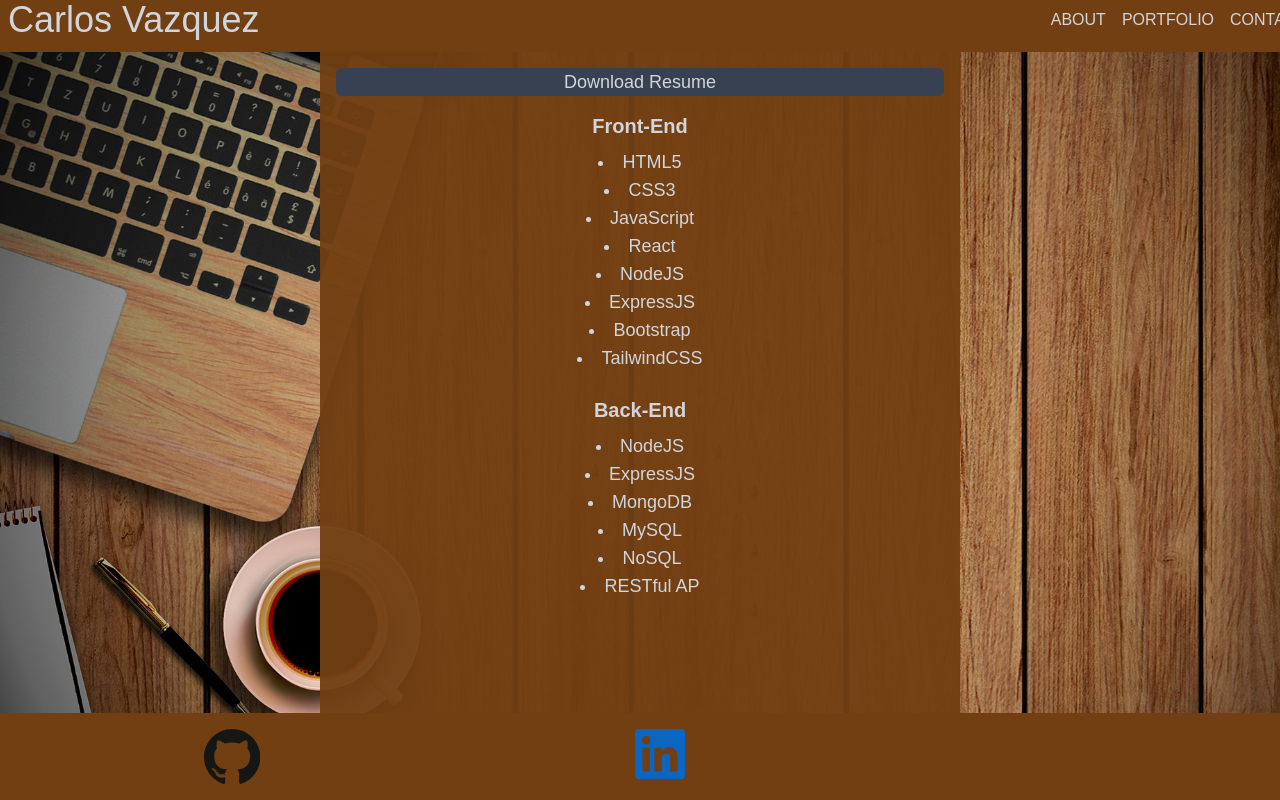
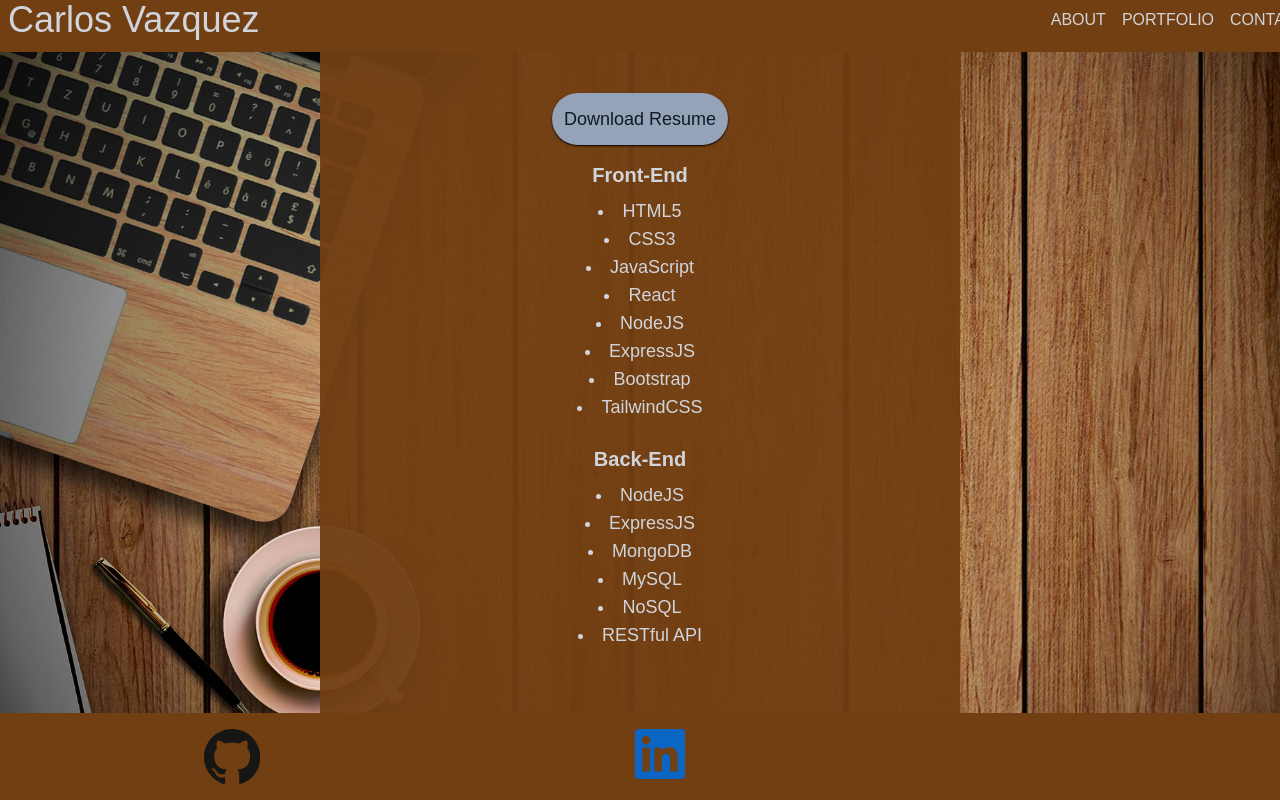
Before and after one commit to Clos86/portfolio-react, a React (Create React App) app: page /resume in a window 1280 px wide. Shown: the top 800 px of the page. Built offline with nearby package versions, Linux system fonts and the light colour scheme; some icons are missing; a web font is replaced by a local one.

Commit message:
edit css

```diff
--- a/package.json
+++ b/package.json
@@ -1,6 +1,6 @@
 {
   "name": "portfolio-react",
-  "homepage": "https://github.com/Clos86/portfolio-react",
+  "homepage": "https://Clos86.github.io/portfolio-react",
   "version": "0.1.0",
   "private": true,
   "dependencies": {
--- a/src/App.js
+++ b/src/App.js
@@ -11,7 +11,7 @@ function App() {
   return (
     <div className="flex flex-col h-screen z-1">
       <Nav />
-      <div className="w-3/4 md:w-1/2 flex-grow bg-opacity-95 bg-yellow-900 text-gray-300 mx-auto p-4 mb-auto">
+      <div className="grid place-items-center h-screen w-3/4 md:w-1/2 bg-opacity-95 bg-yellow-900 text-gray-300 mx-auto p-4 mb-auto">
         <Routes>
           <Route path="/" element={<About />} />
           <Route path="/portfolio" element={<Portfolio />} />
--- a/src/components/Resume.js
+++ b/src/components/Resume.js
@@ -3,7 +3,7 @@ import React from "react";
 function Resume() {
   return (
     <div className="text-center text-lg">
-      <div className="bg-gray-700 rounded-md">
+      <div className="p-3 rounded-full bg-slate-400 text-gray-900 shadow-black shadow-sm w-full md:w-30 self-center">
         <a
           href={`${process.env.PUBLIC_URL}/assets/pdf/Old Resume.pdf`}
           target="_blank"
@@ -33,7 +33,7 @@ function Resume() {
           <li>MongoDB</li>
           <li>MySQL</li>
           <li>NoSQL</li>
-          <li>RESTful AP</li>
+          <li>RESTful API</li>
         </p>
         </div>
     </div>
```
Also changed, not shown: 1 other file (tests, documents, lock files or other folders).
